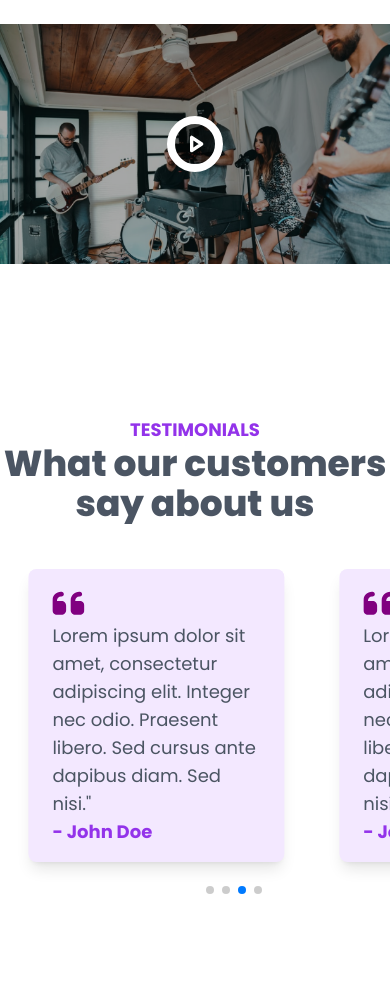
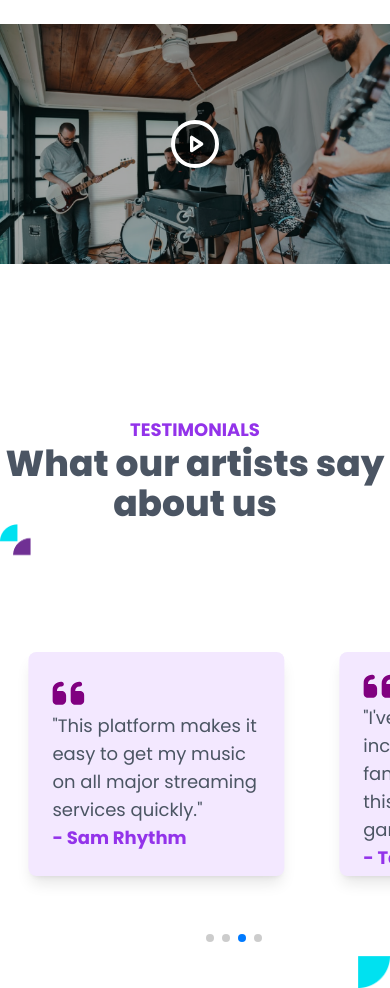
Before and after one commit to KaReeeeeeeeEM/Laguku, a React (Create React App) app in the folder client/: page / in a window 390 px wide. Shown: the part 4860-5848 px from the top of the page. Before the commit the page ends 5768 px from the top, so only its background shows below. Built offline with nearby package versions, Linux system fonts and the light colour scheme; a web font is replaced by a local one.

Commit message:
improved the testimonials section

```diff
--- a/client/src/components/Testimonials.jsx
+++ b/client/src/components/Testimonials.jsx
@@ -1,4 +1,4 @@
-import React, { useRef, useState } from 'react';
+import React from 'react';
 // Import Swiper React components
 import { Swiper, SwiperSlide } from 'swiper/react';
 
@@ -8,10 +8,12 @@ import 'swiper/css/navigation';
 import 'swiper/css/pagination';
 import 'swiper/css/autoplay';
 
-//import images
+// Import images
 import image from '../img/image.png';
+import top from '../img/top.png';
+import bottom from '../img/bottom.png';
 
-// import required modules
+// Import required modules
 import { Pagination, Navigation, Autoplay } from 'swiper/modules';
 
 export default function Testimonials() {
@@ -19,8 +21,9 @@ export default function Testimonials() {
     <>
       <div>
         <h1 className='text-lg text-center font-bold uppercase text-purple-600 mt-16'>Testimonials</h1>
-            <p className='text-center text-4xl font-extrabold text-gray-600'>What our customers say about us</p>
+        <p className='text-center text-4xl font-extrabold text-gray-600'>What our artists say about us</p>
       </div>
+      <img src={top} alt="decoration" className='w-12 h-12 lg:w-24 lg:h-24 relative lg:left-60' />
       <Swiper
         slidesPerView={'auto'}
         spaceBetween={30}
@@ -31,12 +34,12 @@ export default function Testimonials() {
             delay: 2000,
             disableOnInteraction: false,
         }}
-        modules={[Pagination, Pagination, Navigation, Autoplay]}
+        modules={[Pagination, Navigation, Autoplay]}
         className="mySwiper2"
       >
         <SwiperSlide>
-            <div className="bg-purple-100 px-6 lg:p-4 flex flex-col lg:flex-row justify-around items-center w-64 ml-8 lg:m-none lg:h-full lg:w-full rounded-lg shadow-lg">
-                <div className='hidden lg:flex w-1/3 h-36 bg-gray-800  rounded-full'>
+          <div className="bg-purple-100 px-6 lg:p-4 flex flex-col lg:flex-row justify-around items-center w-64 h-56 ml-8 lg:m-none lg:h-full lg:w-full rounded-lg shadow-lg">
+            <div className='hidden lg:flex w-1/3 h-36 bg-gray-800 rounded-full'>
               <img src={image} alt="testimonial" className='rounded-full' />
             </div>
             <div className='w-full lg:w-1/2 py-4 text-gray-600'>
@@ -46,15 +49,15 @@ export default function Testimonials() {
                     <path d="M0 216C0 149.7 53.7 96 120 96h8c17.7 0 32 14.3 32 32s-14.3 32-32 32h-8c-30.9 0-56 25.1-56 56v8h64c35.3 0 64 28.7 64 64v64c0 35.3-28.7 64-64 64H64c-35.3 0-64-28.7-64-64V320 288 216zm256 0c0-66.3 53.7-120 120-120h8c17.7 0 32 14.3 32 32s-14.3 32-32 32h-8c-30.9 0-56 25.1-56 56v8h64c35.3 0 64 28.7 64 64v64c0 35.3-28.7 64-64 64H320c-35.3 0-64-28.7-64-64V320 288 216z"/>
                   </svg>
                 </span>
-                    Lorem ipsum dolor sit amet, consectetur adipiscing elit.
-                    Integer nec odio. Praesent libero. Sed cursus ante dapibus diam. Sed nisi."</p>
-                    <p className="text-lg text-purple-600 font-bold">- John Doe</p>
+                "Using this platform has taken my music distribution to the next level. I can reach audiences I never thought possible."
+              </p>
+              <p className="text-lg text-purple-600 font-bold">- Alex Beats</p>
             </div>
           </div>
         </SwiperSlide>
         <SwiperSlide>
-            <div className="bg-purple-100 px-6 lg:p-4 flex flex-col lg:flex-row justify-around items-center w-64 ml-8 lg:m-none lg:h-full lg:w-full rounded-lg shadow-lg">
-                <div className='hidden lg:flex w-1/3 h-36 bg-gray-800  rounded-full'>
+          <div className="bg-purple-100 px-6 lg:p-4 flex flex-col lg:flex-row justify-around items-center w-64 h-56 ml-8 lg:m-none lg:h-full lg:w-full rounded-lg shadow-lg">
+            <div className='hidden lg:flex w-1/3 h-36 bg-gray-800 rounded-full'>
               <img src={image} alt="testimonial" className='rounded-full' />
             </div>
             <div className='w-full lg:w-1/2 py-4 text-gray-600'>
@@ -64,15 +67,15 @@ export default function Testimonials() {
                     <path d="M0 216C0 149.7 53.7 96 120 96h8c17.7 0 32 14.3 32 32s-14.3 32-32 32h-8c-30.9 0-56 25.1-56 56v8h64c35.3 0 64 28.7 64 64v64c0 35.3-28.7 64-64 64H64c-35.3 0-64-28.7-64-64V320 288 216zm256 0c0-66.3 53.7-120 120-120h8c17.7 0 32 14.3 32 32s-14.3 32-32 32h-8c-30.9 0-56 25.1-56 56v8h64c35.3 0 64 28.7 64 64v64c0 35.3-28.7 64-64 64H320c-35.3 0-64-28.7-64-64V320 288 216z"/>
                   </svg>
                 </span>
-                    Lorem ipsum dolor sit amet, consectetur adipiscing elit.
-                    Integer nec odio. Praesent libero. Sed cursus ante dapibus diam. Sed nisi."</p>
-                    <p className="text-lg text-purple-600 font-bold">- John Doe</p>
+                "The distribution features are top-notch, and the support team is always ready to help."
+              </p>
+              <p className="text-lg text-purple-600 font-bold">- Jamie Wave</p>
             </div>
           </div>
         </SwiperSlide>
         <SwiperSlide>
-            <div className="bg-purple-100 px-6 lg:p-4 flex flex-col lg:flex-row justify-around items-center w-64 ml-8 lg:m-none lg:h-full lg:w-full rounded-lg shadow-lg">
-                <div className='hidden lg:flex w-1/3 h-36 bg-gray-800  rounded-full'>
+          <div className="bg-purple-100 px-6 lg:p-4 flex flex-col lg:flex-row justify-around items-center w-64 h-56 ml-8 lg:m-none lg:h-full lg:w-full rounded-lg shadow-lg">
+            <div className='hidden lg:flex w-1/3 h-36 bg-gray-800 rounded-full'>
               <img src={image} alt="testimonial" className='rounded-full' />
             </div>
             <div className='w-full lg:w-1/2 py-4 text-gray-600'>
@@ -82,15 +85,15 @@ export default function Testimonials() {
                     <path d="M0 216C0 149.7 53.7 96 120 96h8c17.7 0 32 14.3 32 32s-14.3 32-32 32h-8c-30.9 0-56 25.1-56 56v8h64c35.3 0 64 28.7 64 64v64c0 35.3-28.7 64-64 64H64c-35.3 0-64-28.7-64-64V320 288 216zm256 0c0-66.3 53.7-120 120-120h8c17.7 0 32 14.3 32 32s-14.3 32-32 32h-8c-30.9 0-56 25.1-56 56v8h64c35.3 0 64 28.7 64 64v64c0 35.3-28.7 64-64 64H320c-35.3 0-64-28.7-64-64V320 288 216z"/>
                   </svg>
                 </span>
-                    Lorem ipsum dolor sit amet, consectetur adipiscing elit.
-                    Integer nec odio. Praesent libero. Sed cursus ante dapibus diam. Sed nisi."</p>
-                    <p className="text-lg text-purple-600 font-bold">- John Doe</p>
+                "This platform makes it easy to get my music on all major streaming services quickly."
+              </p>
+              <p className="text-lg text-purple-600 font-bold">- Sam Rhythm</p>
             </div>
           </div>
         </SwiperSlide>
         <SwiperSlide>
-            <div className="bg-purple-100 px-6 lg:p-4 flex flex-col lg:flex-row justify-around items-center w-64 ml-8 lg:m-none lg:h-full lg:w-full rounded-lg shadow-lg">
-                <div className='hidden lg:flex w-1/3 h-36 bg-gray-800  rounded-full'>
+          <div className="bg-purple-100 px-6 lg:p-4 flex flex-col lg:flex-row justify-around items-center w-64 h-56 ml-8 lg:m-none lg:h-full lg:w-full rounded-lg shadow-lg">
+            <div className='hidden lg:flex w-1/3 h-36 bg-gray-800 rounded-full'>
               <img src={image} alt="testimonial" className='rounded-full' />
             </div>
             <div className='w-full lg:w-1/2 py-4 text-gray-600'>
@@ -100,15 +103,14 @@ export default function Testimonials() {
                     <path d="M0 216C0 149.7 53.7 96 120 96h8c17.7 0 32 14.3 32 32s-14.3 32-32 32h-8c-30.9 0-56 25.1-56 56v8h64c35.3 0 64 28.7 64 64v64c0 35.3-28.7 64-64 64H64c-35.3 0-64-28.7-64-64V320 288 216zm256 0c0-66.3 53.7-120 120-120h8c17.7 0 32 14.3 32 32s-14.3 32-32 32h-8c-30.9 0-56 25.1-56 56v8h64c35.3 0 64 28.7 64 64v64c0 35.3-28.7 64-64 64H320c-35.3 0-64-28.7-64-64V320 288 216z"/>
                   </svg>
                 </span>
-                    Lorem ipsum dolor sit amet, consectetur adipiscing elit.
-                    Integer nec odio. Praesent libero. Sed cursus ante dapibus diam. Sed nisi."</p>
-                    <p className="text-lg text-purple-600 font-bold">- John Doe</p>
+                "I've seen a significant increase in my fanbase since using this platform. It's a game-changer."
+              </p>
+              <p className="text-lg text-purple-600 font-bold">- Taylor Melody</p>
             </div>
           </div>
         </SwiperSlide>
-
-
       </Swiper>
+      <img src={bottom} alt="decoration" className='w-8 h-8 lg:w-16 lg:h-16 absolute right-0 lg:right-48 mb-12' />
     </>
   );
 }
--- a/client/src/components/Video.jsx
+++ b/client/src/components/Video.jsx
@@ -15,7 +15,7 @@ const VideoIframe = ({ iframeSrc, thumbnailSrc, iframeTitle }) => {
           onClick={handleThumbnailClick}
           style={{ backgroundImage: `url(${thumbnailSrc})`, backgroundSize: 'cover', backgroundPosition: 'center' }}
         >
-          <div className="bg-black bg-opacity-50 border-8 border-white rounded-full">
+          <div className="bg-black bg-opacity-50 border-4 border-white rounded-full">
             <svg xmlns="http://www.w3.org/2000/svg" className="h-10 md:h-20 w-10 md:w-20 text-white" fill="none" viewBox="0 0 24 24" stroke="currentColor">
               {/* <path strokeLinecap="round" strokeLinejoin="round" strokeWidth={6} d="M15 12a3 3 0 11-6 0 3 3 0 016 0z" /> */}
               <path strokeLinecap="round" strokeLinejoin="round" strokeWidth={2} d="M10 8v8l6-4z" />
```
Also changed, not shown: client/src/img/bottom.png (added), client/src/img/top.png (added). Lines whose indentation alone changed are shown as unchanged.
